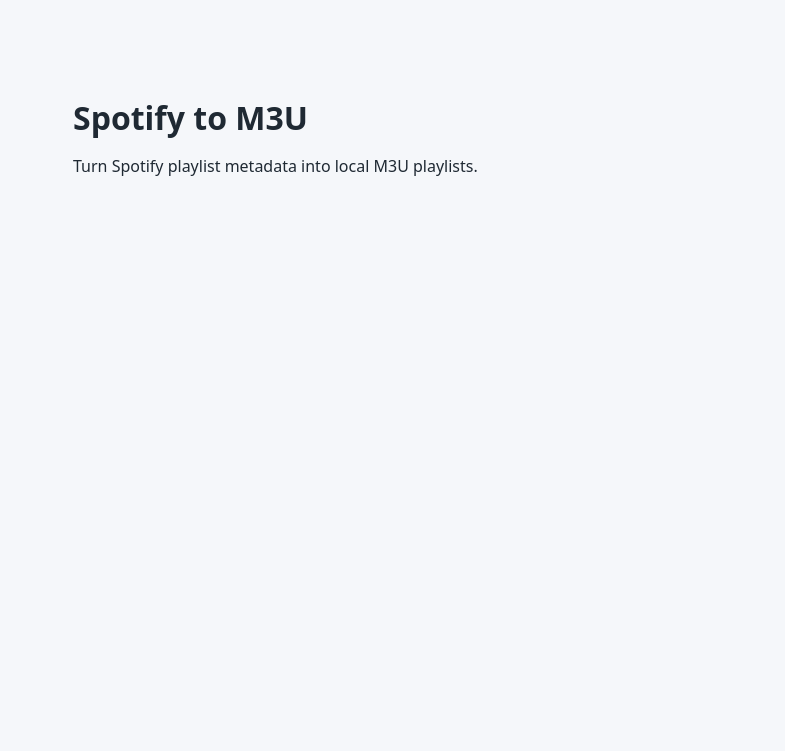
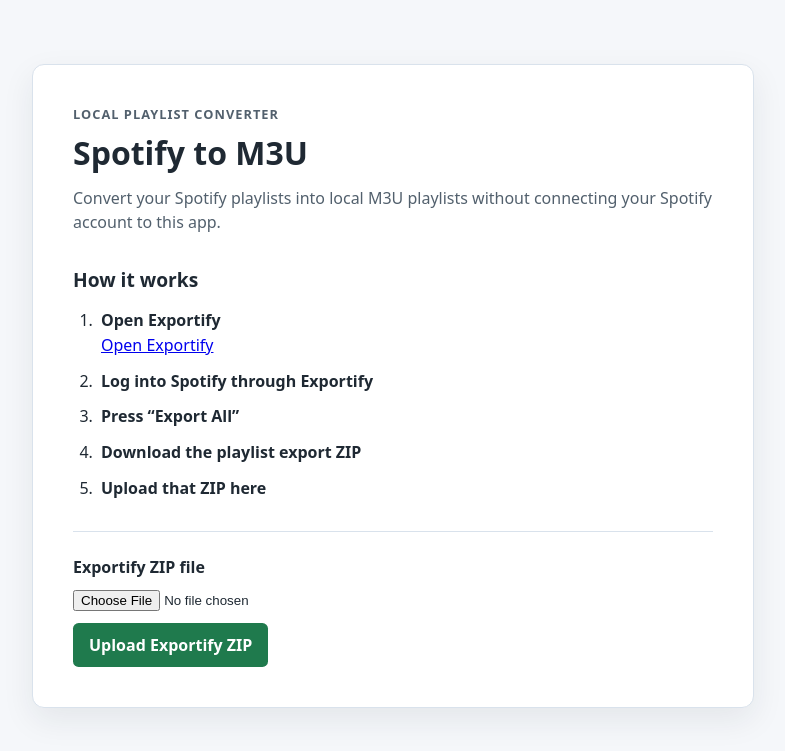
Before and after one commit to p55d2k/spotm3u, a Flask app: page / in a window 1280 px wide. Shown: the top 751 px of the page, without its empty margins (247-1032 px from the left). Run offline with Flask 3, Linux system fonts and the light colour scheme.

Commit message:
feat(web): add Exportify instructions homepage

```diff
--- a/src/spotm3u/static/style.css
+++ b/src/spotm3u/static/style.css
@@ -11,10 +11,91 @@
 
 main {
   max-width: 40rem;
-  margin: 6rem auto;
-  padding: 0 1.5rem;
+  margin: 4rem auto;
+  padding: 2.5rem;
+}
+
+.card {
+  background: #fff;
+  border: 1px solid #d9e2ec;
+  border-radius: 0.75rem;
+  box-shadow: 0 0.75rem 2rem rgb(31 41 51 / 8%);
+}
+
+.eyebrow {
+  margin: 0 0 0.5rem;
+  color: #52606d;
+  font-size: 0.8rem;
+  font-weight: 700;
+  letter-spacing: 0.08em;
+  text-transform: uppercase;
 }
 
 h1 {
-  margin-bottom: 0.5rem;
+  margin: 0;
 }
+
+.intro {
+  color: #52606d;
+  line-height: 1.5;
+  margin: 0.75rem 0 2rem;
+}
+
+h2 {
+  font-size: 1.2rem;
+  margin-bottom: 1rem;
+}
+
+.steps {
+  display: grid;
+  gap: 0.85rem;
+  margin: 0;
+  padding-left: 1.5rem;
+}
+
+.steps li {
+  padding-left: 0.25rem;
+}
+
+.steps a {
+  display: block;
+  margin-top: 0.2rem;
+}
+
+form {
+  border-top: 1px solid #d9e2ec;
+  display: grid;
+  gap: 0.75rem;
+  margin-top: 2rem;
+  padding-top: 1.5rem;
+}
+
+label {
+  font-weight: 700;
+}
+
+button {
+  background: #1f7a4d;
+  border: 0;
+  border-radius: 0.35rem;
+  color: #fff;
+  cursor: pointer;
+  font: inherit;
+  font-weight: 700;
+  padding: 0.7rem 1rem;
+  width: fit-content;
+}
+
+button:hover {
+  background: #17633e;
+}
+
+.visually-hidden {
+  clip: rect(0 0 0 0);
+  clip-path: inset(50%);
+  height: 1px;
+  overflow: hidden;
+  position: absolute;
+  white-space: nowrap;
+  width: 1px;
+}
--- a/src/spotm3u/templates/index.html
+++ b/src/spotm3u/templates/index.html
@@ -7,9 +7,43 @@
     <link rel="stylesheet" href="{{ url_for('static', filename='style.css') }}">
   </head>
   <body>
-    <main>
+    <main class="card">
+      <p class="eyebrow">Local playlist converter</p>
       <h1>Spotify to M3U</h1>
-      <p>Turn Spotify playlist metadata into local M3U playlists.</p>
+      <p class="intro">
+        Convert your Spotify playlists into local M3U playlists without
+        connecting your Spotify account to this app.
+      </p>
+
+      <section aria-labelledby="instructions-heading">
+        <h2 id="instructions-heading">How it works</h2>
+        <ol class="steps">
+          <li>
+            <strong>Open Exportify</strong>
+            <a
+              href="https://exportify.net/"
+              target="_blank"
+              rel="noopener noreferrer"
+            >Open Exportify<span class="visually-hidden"> (opens in a new tab)</span></a>
+          </li>
+          <li><strong>Log into Spotify through Exportify</strong></li>
+          <li><strong>Press “Export All”</strong></li>
+          <li><strong>Download the playlist export ZIP</strong></li>
+          <li><strong>Upload that ZIP here</strong></li>
+        </ol>
+      </section>
+
+      <form action="/upload" method="post" enctype="multipart/form-data">
+        <label for="export-file">Exportify ZIP file</label>
+        <input
+          id="export-file"
+          name="file"
+          type="file"
+          accept=".zip,application/zip"
+          required
+        >
+        <button type="submit">Upload Exportify ZIP</button>
+      </form>
     </main>
   </body>
 </html>
```
Also changed, not shown: tests/test_app.py (+5 -0 lines).
